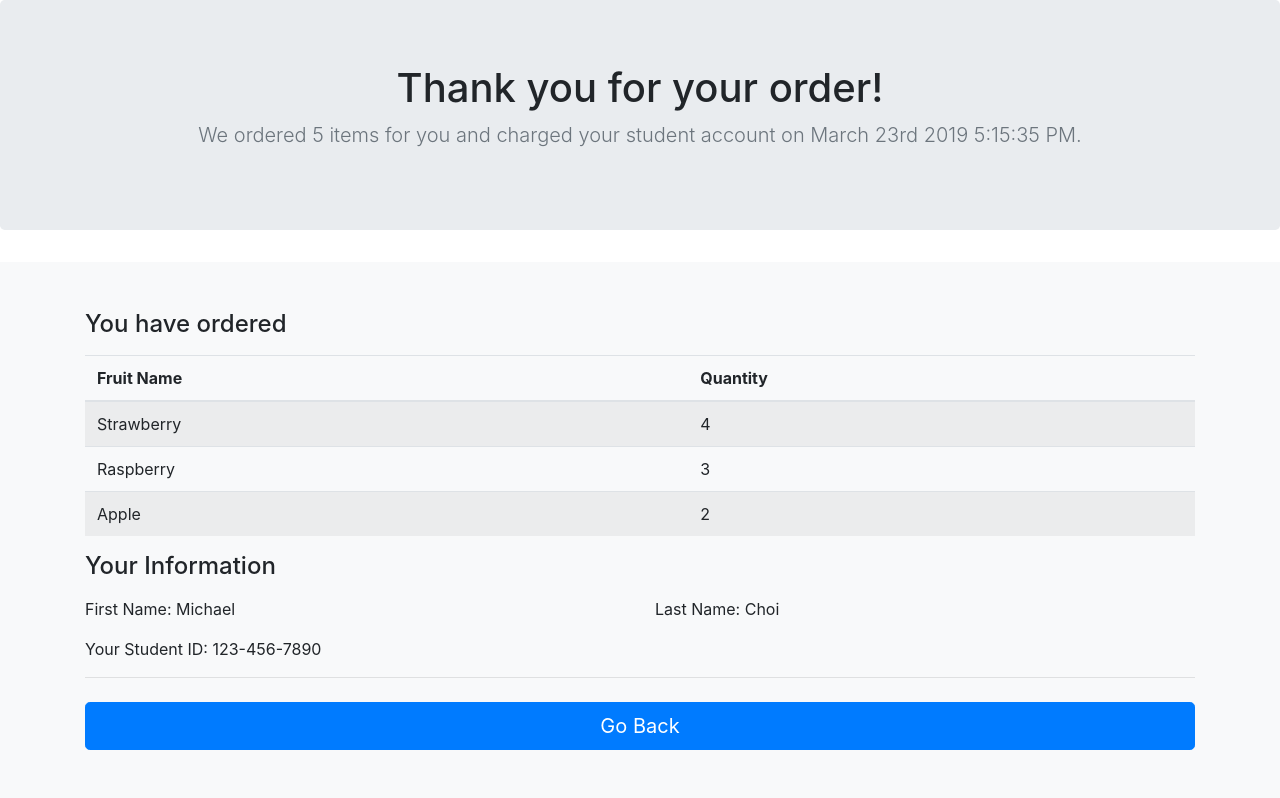
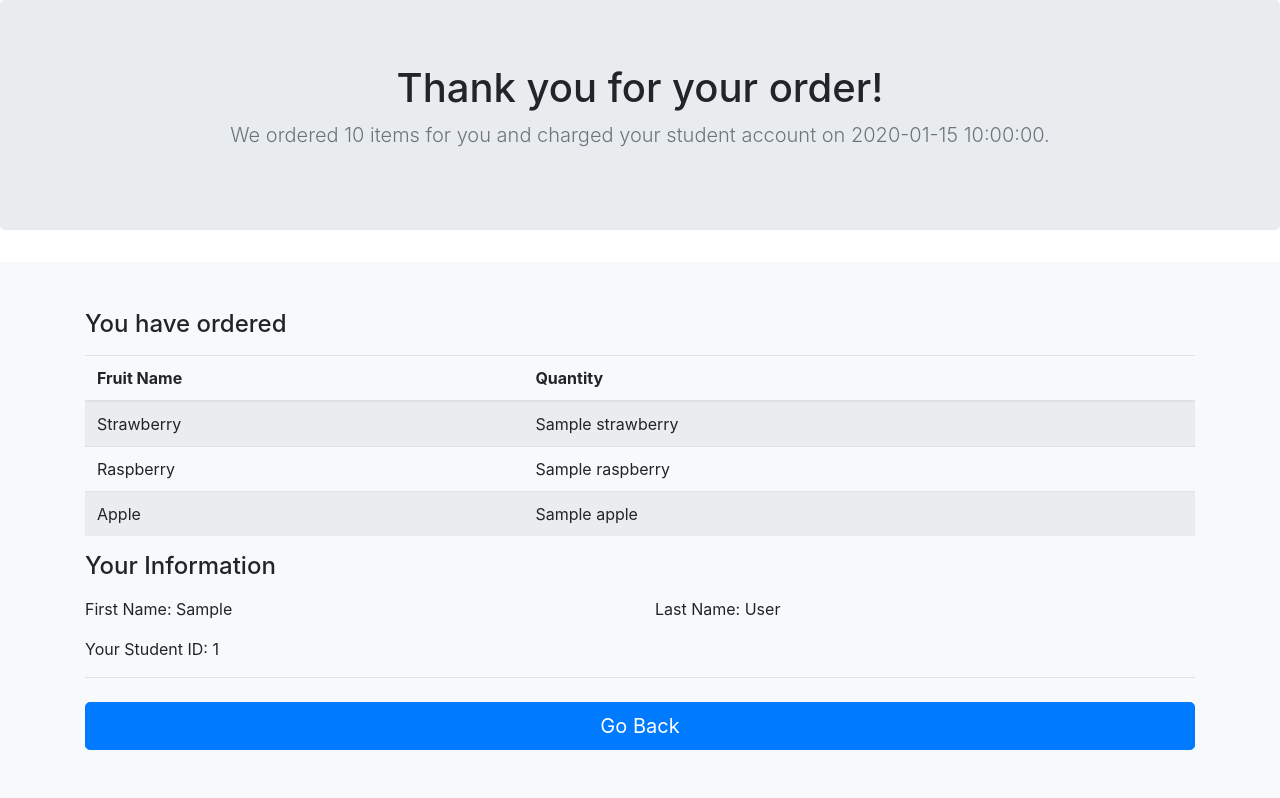
Before and after one commit to Python-November-2018/harshul-laiwala-Py1, a Flask app: template 02-flask/02-flask/06-dojo_fruit_store/templates/checkout.html in a window 1280 px wide. Shown: the part 56-854 px from the top of the page. Run offline with Flask 2, Linux system fonts and the light colour scheme; the template is opened without the code that fills it: most values are stand-ins (such as "Sample title", 1, 10 or a date in 2020); some libraries are stand-ins or nearby versions.

Commit message:
dojo fruiot store

```diff
--- a/02-flask/02-flask/06-dojo_fruit_store/server.py
+++ b/02-flask/02-flask/06-dojo_fruit_store/server.py
@@ -1,4 +1,6 @@
 from flask import Flask, render_template, request, redirect
+from datetime import datetime
+
 app = Flask(__name__)
 
 @app.route('/')
@@ -8,7 +10,11 @@ def index():
 @app.route('/checkout', methods=['POST'])
 def checkout():
     print(request.form)
-    return render_template("checkout.html")
+    total_items = int(request.form['strawberry'])+ int(request.form['raspberry']) + int(request.form['apple'])
+    # strawberry_quantity = int(request.form['strawberry'])
+    # raspberry_quantity = int(request.form['raspberry'])
+    # apples_queantity  = int(request.form['apple'])
+    return render_template("checkout.html", form_data=request.form , total= total_items , current_time=datetime.now())
 
 @app.route('/fruits')
 def fruits():
--- a/02-flask/02-flask/06-dojo_fruit_store/templates/checkout.html
+++ b/02-flask/02-flask/06-dojo_fruit_store/templates/checkout.html
@@ -24,7 +24,7 @@
         <section class="jumbotron text-center">
           <div class="container">
             <h1 class="jumbotron-heading">Thank you for your order!</h1>
-            <p class="lead text-muted">We ordered 5 items for you and charged your student account on March 23rd 2019 5:15:35 PM.</p>
+            <p class="lead text-muted">We ordered {{ total }} items for you and charged your student account on {{ current_time }}.</p>
           </div>
         </section>
 
@@ -41,15 +41,15 @@
                     <tbody>
                     <tr>
                         <td>Strawberry</td>
-                        <td>4</td>
+                        <td>{{ form_data['strawberry'] }}</td>
                     </tr>
                     <tr>
                         <td>Raspberry</td>
-                        <td>3</td>
+                        <td>{{ form_data['raspberry'] }}</td>
                     </tr>
                     <tr>
                         <td>Apple</td>
-                        <td>2</td>
+                        <td>{{ form_data['apple'] }}</td>
                     </tr>
                     </tbody>
                 </table>
@@ -57,15 +57,15 @@
                 <h4 class="mb-3">Your Information</h4>
                 <div class="row">
                     <div class="col-md-6 mb-3">
-                        First Name: Michael
+                        First Name: {{ form_data['first_name'] }}
                     </div>
                     <div class="col-md-6 mb-3">
-                        Last Name: Choi
+                        Last Name: {{ form_data['last_name'] }}
                     </div>
                 </div>
 
                 <div class="mb-3">
-                    Your Student ID: 123-456-7890
+                    Your Student ID: {{ form_data['student_id'] }}
                 </div>
 
                 <hr class="mb-4">
```
Also changed, not shown: 02-flask/02-flask/06-dojo_fruit_store/README.md (deleted), 2 other files.
